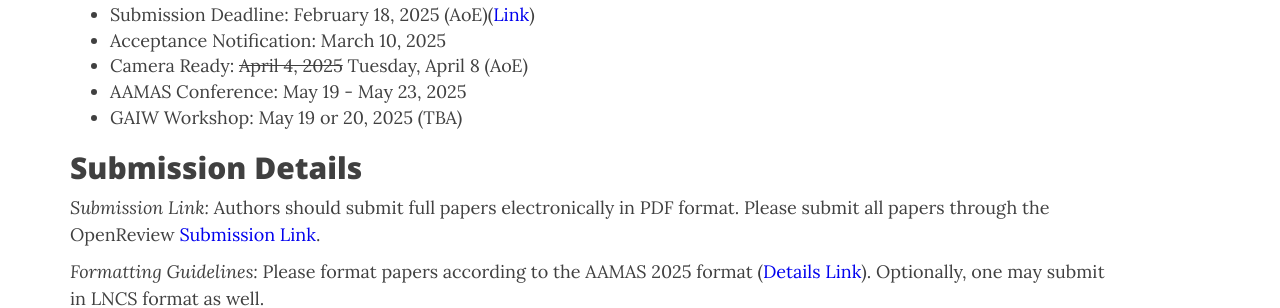
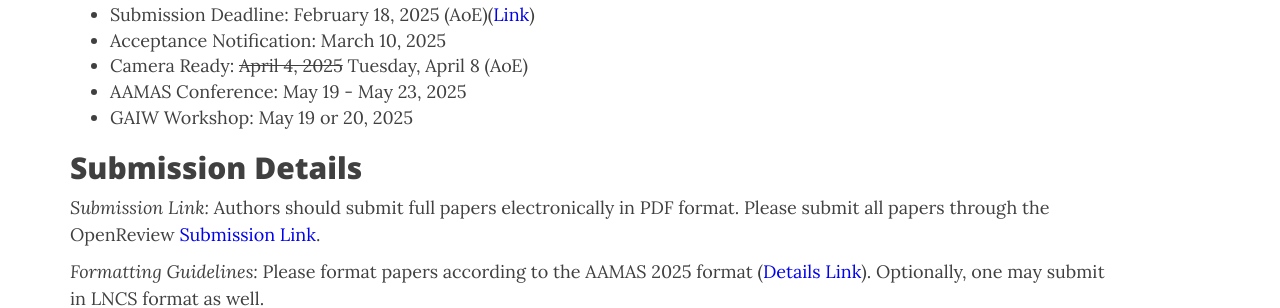
Before and after one commit to PrefLib/gaiw2025, a Jekyll site: the page built from submission.md, in a window 1280 px wide and 900 px high. Shown: the part 276-584 px from the top of the window. Built offline with Jekyll 4.4.1, drawn with Linux system fonts in a browser that asks for light colours; nearby versions of some CDN libraries.

Commit message:
Update submission.md

```diff
--- a/submission.md
+++ b/submission.md
@@ -9,7 +9,7 @@ published: true
 * Acceptance Notification: March 10, 2025
 * Camera Ready: ~~April 4, 2025~~ Tuesday, April 8 (AoE)
 * AAMAS Conference: May 19 - May 23, 2025
-* GAIW Workshop: May 19 or 20, 2025 (TBA)
+* GAIW Workshop: May 19 or 20, 2025
 
 
 <!--
```
